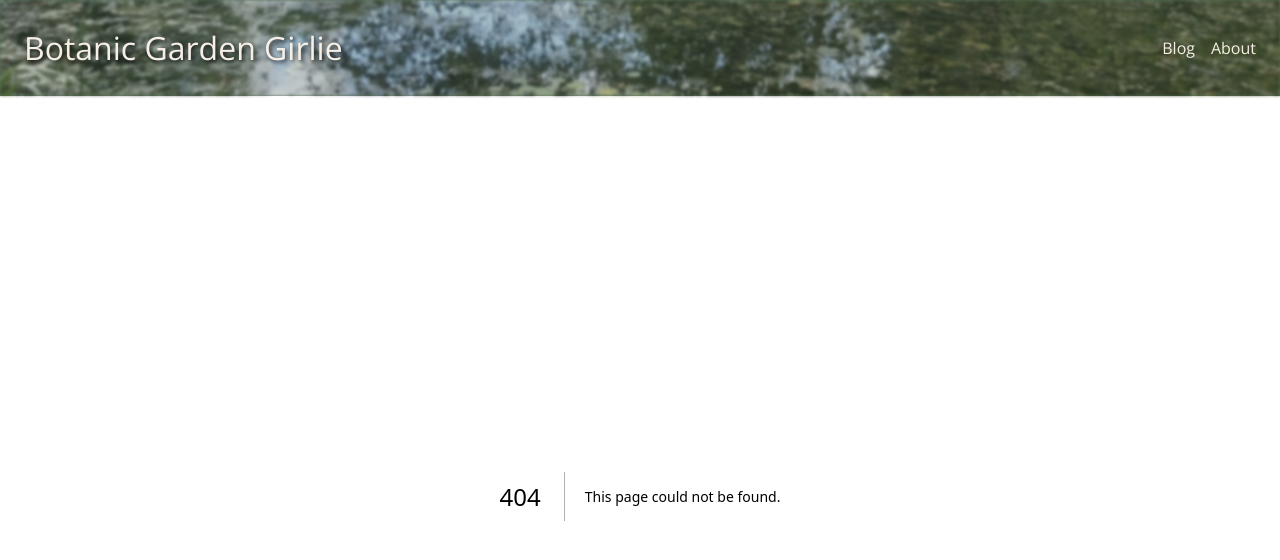
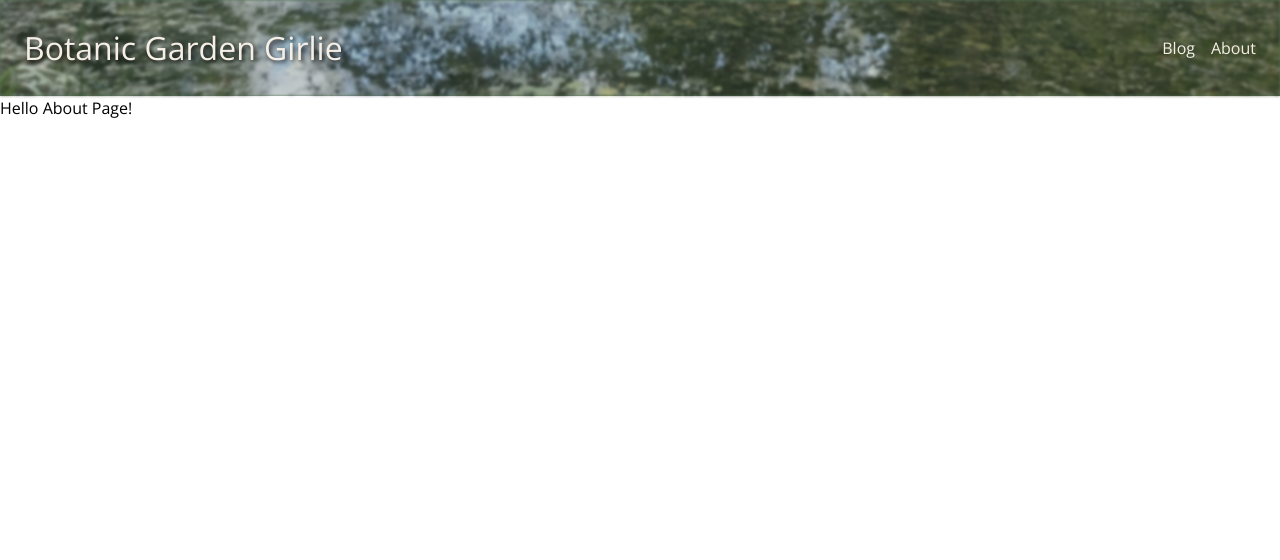
Before and after one commit to EilidhSweenie/BotanicGardens, a Next.js app in the folder botanic-gardens-app/: page /about in a window 1280 px wide. Before the commit this address had no page. Shown: the top 560 px of the page. Built offline with nearby package versions, Linux system fonts and the light colour scheme.

Commit message:
Add About Page

```diff
--- /dev/null
+++ b/botanic-gardens-app/src/app/about/page.tsx
@@ -0,0 +1,12 @@
+import React from 'react';
+import styles from './about.module.css';
+
+const About = () => {
+  return (
+    <div>
+      <h1>Hello About Page!</h1>
+    </div>
+  );
+};
+
+export default About;
--- a/botanic-gardens-app/src/app/page.tsx
+++ b/botanic-gardens-app/src/app/page.tsx
@@ -10,7 +10,7 @@ const Home = () => {
         <meta name="home page" content="Home Page" />
       </Head>
       <main>
-        <h1>Hello World</h1>
+        <h1>Hello Home Page!</h1>
       </main>
     </div>
   );
```
Also changed, not shown: botanic-gardens-app/src/css.d.ts (added, +9 -0 lines), botanic-gardens-app/src/app/about/about.module.css (added), 1 other file (tests, documents, lock files or other folders).
